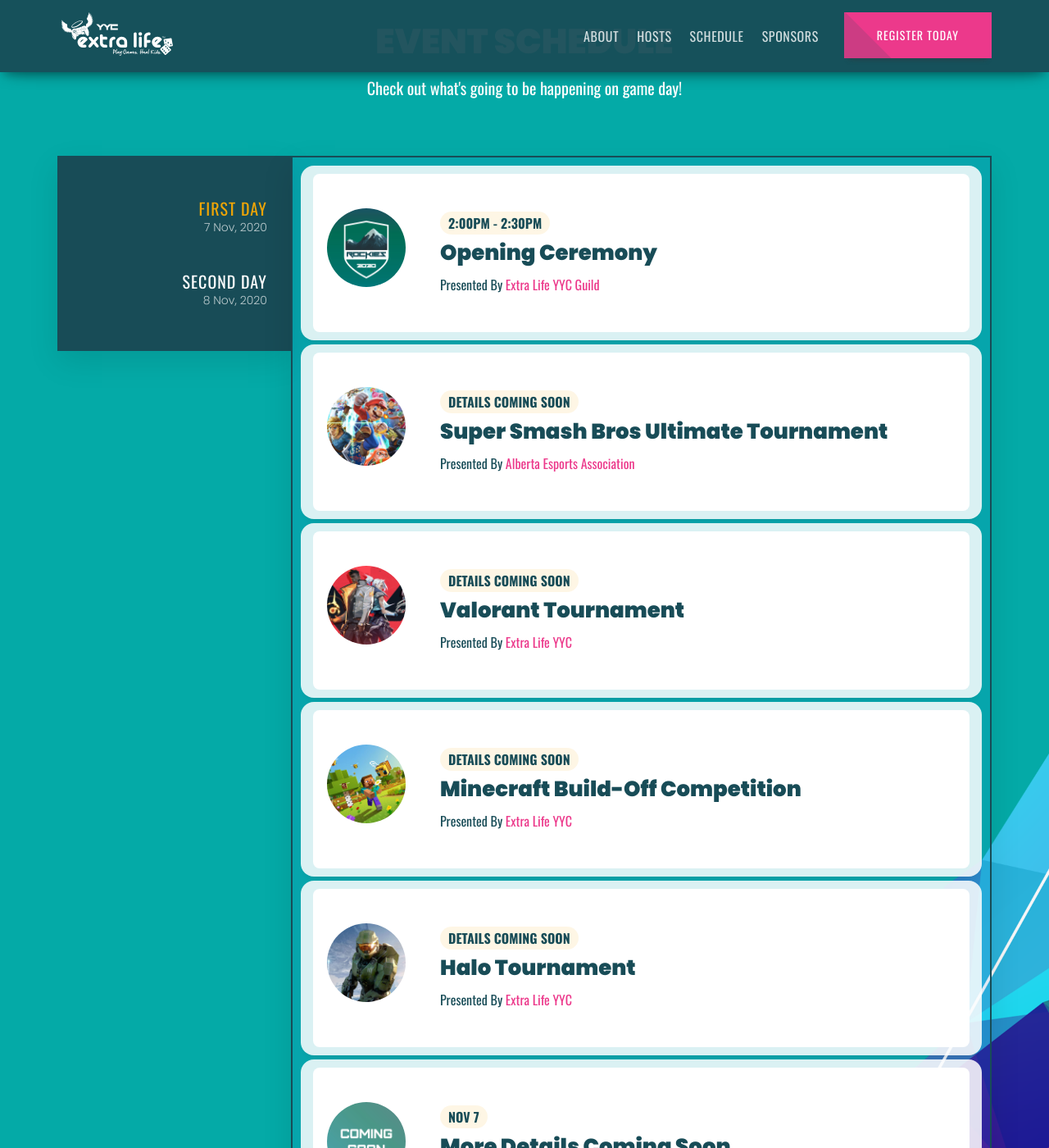
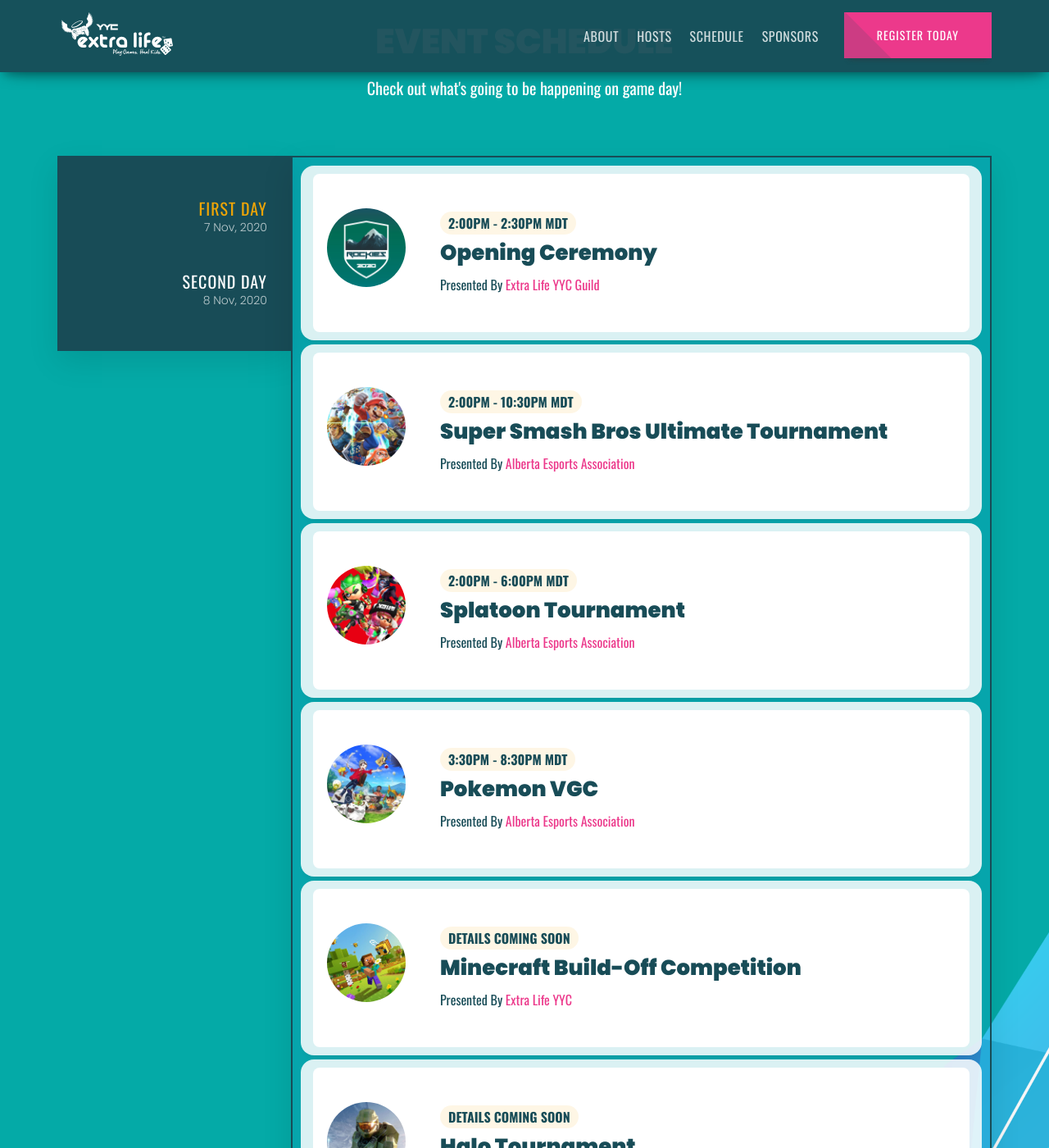
Before and after one commit to ExtraLifeYYC/ExtraLifeYYC.github.io, a Jekyll site: the page built from index.md, in a window 1280 px wide and 1400 px high, scrolled down 3314 px. Shown: the whole window at 82% size. Built offline with Jekyll 4.4.1, drawn with Linux system fonts in a browser that asks for light colours; nearby versions of some CDN libraries.

Commit message:
Schedule Update

```diff
--- a/_data/schedule.yml
+++ b/_data/schedule.yml
@@ -4,21 +4,30 @@
     events:
       - name: Opening Ceremony
         start: 2:00pm
-        end: 2:30pm
+        end: 2:30pm MDT
         image: /assets/img/event/opening.jpg
         host: Extra Life YYC Guild
         description: We begin the day with a quick opening cermony where you are introduced to all of the hosts for the next 24 hours. Learn more about the Alberta Children's Hospital Foundation and what your donations do to help kids in need.
         location: twitch.tv/extralifeyyc
       - name: Super Smash Bros Ultimate Tournament
-        start: Details Coming Soon
+        start: 2:00pm
+        end: 10:30PM MDT
         host: Alberta Esports Association
         image: /assets/img/event/smash.jpg
         description: More details about this event are being formed. Join our discord or signup to our newsletter to be informed of updates.
+        location: twitch.tv/extralifeyyc
+      - name: Splatoon Tournament
+        start: 2:00pm
+        end: 6:00PM MDT
+        host: Alberta Esports Association
+        image: /assets/img/event/splatoon.jpg
+        description: More details about this event are being formed. Join our discord or signup to our newsletter to be informed of updates.
         location:
-      - name: Valorant Tournament
-        start: Details Coming Soon
-        host: Extra Life YYC
-        image: /assets/img/event/valorant.jpg
+      - name: Pokemon VGC
+        start: 3:30pm
+        end: 8:30PM MDT
+        host: Alberta Esports Association
+        image: /assets/img/event/pokemon.jpg
         description: More details about this event are being formed. Join our discord or signup to our newsletter to be informed of updates.
         location:
       - name: Minecraft Build-Off Competition
@@ -42,6 +51,12 @@
   - date: Nov 8, 2020
     id: menu1
     events:
+      - name: Valorant Spike Rush Tournament
+        start: Details Coming Soon
+        host: Extra Life YYC
+        image: /assets/img/event/valorant.jpg
+        description: More details about this event are being formed. Join our discord or signup to our newsletter to be informed of updates.
+        location:
       - name: Closing Ceremony
         start: 1:30pm
         end: 2:00pm
```
Also changed, not shown: assets/img/event/fallguys.jpg (added), assets/img/event/pokemon.jpg (added), assets/img/event/splatoon.jpg (added), 1 other file.
